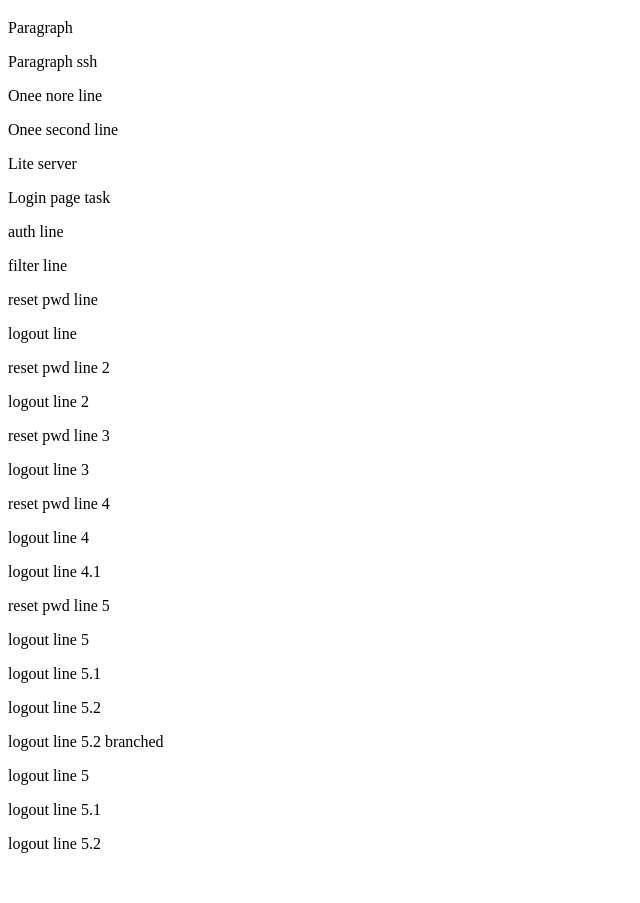
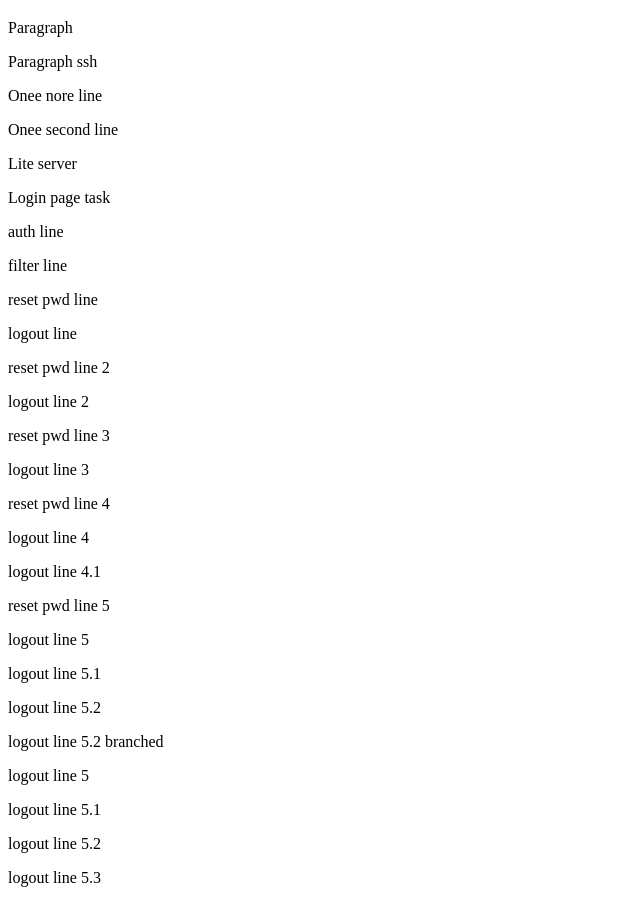
Before and after one commit to kochuveetils/gittest, a website: page index.html in a window 1280 px wide. Shown: the part 87-990 px from the top of the page, without its empty margins (0-640 px from the left). Before the commit the page ends 956 px from the top, so only its background shows below. Drawn offline with Linux system fonts and the light colour scheme.

Commit message:
logout 5.3

```diff
--- a/index.html
+++ b/index.html
@@ -37,6 +37,7 @@
     <p>logout line 5</p>
     <p>logout line 5.1</p>
     <p>logout line 5.2</p>
+    <p>logout line 5.3</p>
 </body>
 
 </html>
```
